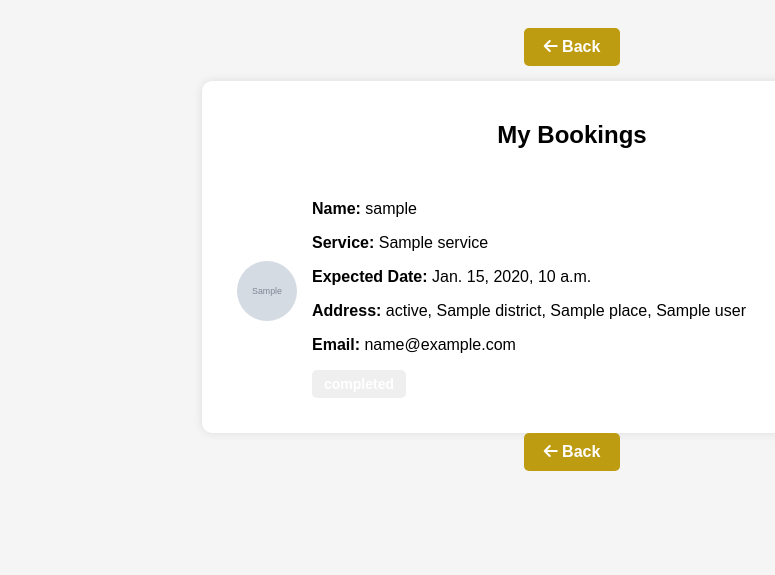
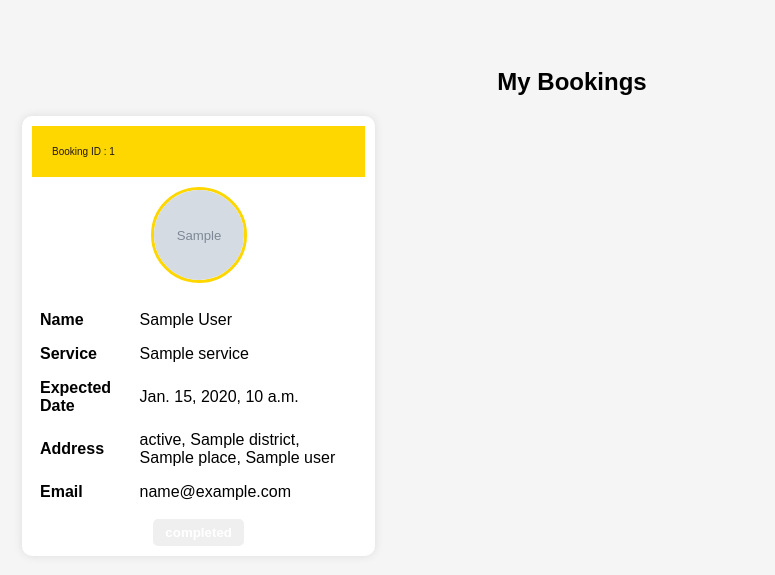
Before and after one commit to george-josephv/Project_nestassure, a Django app: template homecare/homecare_app/templates/myapp/worker_booking_list_view.html in a window 1280 px wide. Shown: the top 575 px of the page, without its empty margins (68-843 px from the left). Run offline with Django 3.2, Linux system fonts and the light colour scheme; the template is opened without the code that fills it: most values are stand-ins (such as "Sample title", 1, 10 or a date in 2020); grey boxes marked "Sample" are stand-in pictures.

Commit message:
working list

```diff
--- a/homecare/homecare_app/templates/myapp/worker_booking_list_view.html
+++ b/homecare/homecare_app/templates/myapp/worker_booking_list_view.html
@@ -12,83 +12,75 @@
             text-align: center;
             padding: 20px;
         }
-        .container {
-            max-width: 700px;
-            margin: auto;
-            background: white;
+        .main-container {
+        max-width: 100%;
+        margin: 0 auto;
+
         padding: 20px;
         border-radius: 10px;
-            box-shadow: 0 0 10px rgba(0, 0, 0, 0.1);
+
+    }
+        .container {
+            max-width: 1100px;
+            margin: auto;
+        }
+        h2 {
+            margin-bottom: 20px;
+        }
+        .booking-grid {
+            display: grid;
+            grid-template-columns: repeat(auto-fill, minmax(300px, 1fr));
+            gap: 20px;
         }
         .booking-card {
+            background: white;
+            padding: 10px;
+            border-radius: 10px;
+            box-shadow: 0 0 10px rgba(0, 0, 0, 0.1);
+            text-align: center;
+        }
+        .profile-image-container {
             display: flex;
-            align-items: center;
-            justify-content: space-between;
-            padding: 15px;
-            border-bottom: 1px solid #ddd;
-        }
-        .booking-card:last-child {
-            border-bottom: none;
+            justify-content: center;
+            margin-top: 10px;
         }
         .user-image {
-            width: 60px;
-            height: 60px;
+            width: 90px;
+            height: 90px;
             border-radius: 50%;
-            margin-right: 15px;
             object-fit: cover;
-        }
-        .details {
-            text-align: left;
-            flex-grow: 1;
-        }
-        .btn {
-            padding: 6px 12px;
-            border: none;
-            border-radius: 5px;
-            font-size: 14px;
-            cursor: pointer;
-            margin-left: 5px;
-        }
-        .btn-accept {
-            background: green;
-            color: white;
-        }
-        .btn-reject {
-            background: red;
-            color: white;
+            border: 3px solid #FFD700;
         }
         .btn-status {
     padding: 6px 12px;
     border-radius: 5px;
-            font-size: 14px;
     color: white;
     font-weight: bold;
-            cursor: default;
     border: none;
 }
-        .accepted {
-            background: green;
+        .btn-container {
+            display: flex;
+            justify-content: center;
+            gap: 10px;
+            margin-top: 10px;
+            margin-bottom: 30px;
         }
-        .rejected {
-            background: red;
+        .btn {
+            padding: 8px 15px;
+            border-radius: 5px;
+            font-size: 14px;
+            cursor: pointer;
+            font-weight: bold;
+            background: none;
+            border: none;
         }
-        .pending {
-            background: orange;
-        }
-        .btn-back {
-            display: inline-block;
-            padding: 10px 20px;
-            background:rgb(190, 156, 18);
-            color: white;
-            border-radius: 5px;
-            text-decoration: none;
-            font-weight: bold;
-            margin-bottom: 15px;
-        }
-        .btn-back:hover {
-            background:rgb(77, 214, 79);
-        }
-        /* Confirmation Box Styling */
+        .btn-accept { background: green; color: white; }
+        .btn-reject { background: red; color: white; }
+        .btn-status { padding: 6px 12px; border-radius: 5px; color: white; font-weight: bold; }
+        .accepted { background: green; }
+        .rejected { background: red; }
+        .pending { background: orange; }
+
         .confirmation-box {
             display: none;
             position: fixed;
@@ -112,6 +104,60 @@
             background: rgba(0, 0, 0, 0.5);
             z-index: 999;
         }
+        table {
+            width: 100%;
+            border-collapse: collapse;
+            margin-bottom: 10px;
+            margin-top: 20px;
+        }
+        th, td {
+            padding: 8px;
+            text-align: left;
+        }
+        .bookid {
+            text-align: left;
+            background-color: #FFD700;
+            color: #211717;
+            padding: 10px;
+        }
+        .bookid p {
+            margin-left: 10px;
+            font-size: 10px;
+        }
+         /* Responsive Design */
+         @media (max-width: 768px) {
+            .booking-grid {
+                grid-template-columns: repeat(auto-fill, minmax(100%, 1fr));
+            }
+            .btn-container {
+                flex-direction: column;
+                gap: 5px;
+            }
+            .btn {
+                width: 100%;
+            }
+        }
+
+        @media (max-width: 480px) {
+            body {
+                padding: 10px;
+            }
+            .container {
+                max-width: 100%;
+            }
+            .booking-card {
+                padding: 15px;
+            }
+            .user-image {
+                width: 70px;
+                height: 70px;
+            }
+            .btn {
+                font-size: 12px;
+                padding: 6px 10px;
+            }
+        }
+
     </style>
     <script>
         let selectedBookingId = null;
@@ -120,7 +166,7 @@
         function showConfirmation(bookingId, status) {
             selectedBookingId = bookingId;
             selectedStatus = status;
-            document.getElementById("confirmation-message").innerText = `You ${status} this work?`;
+            document.getElementById("confirmation-message").innerText = `Are you sure you want to ${status} this booking?`;
             document.getElementById("confirmation-box").style.display = "block";
             document.getElementById("overlay").style.display = "block";
         }
@@ -158,50 +204,48 @@
     </script>
 </head>
 <body>
-
-<!-- Overlay Background -->
+    <div class="main-container">
     <div id="overlay" class="overlay" onclick="hideConfirmation()"></div>
-
-<!-- Confirmation Box -->
     <div id="confirmation-box" class="confirmation-box">
         <p id="confirmation-message"></p>
         <button class="btn btn-accept" onclick="updateStatus()">Confirm</button>
         <button class="btn btn-reject" onclick="hideConfirmation()">Cancel</button>
     </div>
-
-<!-- Back Button (Top) -->
-<a href="javascript:history.back()" class="btn-back"><i class="fa fa-arrow-left"></i> Back</a>
-
     <div class="container">
         <h2>My Bookings</h2>
-
-    {% for booking in bookings %}
+        <div class="booking-grid">
+            {% for booking in bookings|dictsortreversed:"id" %}
                 <div class="booking-card">
+                    <div class="bookid">
+                        <p>Booking ID : {{ booking.booking_id }}</p>
+                    </div>
+                    <div class="profile-image-container">
                         <img src="{{ booking.user.profile_picture.url }}" alt="User Image" class="user-image">
+                    </div>
                     <div class="details">
-                <p><strong>Name:</strong> {{ booking.user.username }}</p>
-                <p><strong>Service:</strong> {{ booking.service.service_name }}</p>
-                <p><strong>Expected Date:</strong> {{ booking.expected_date }}</p>
-                <p><strong>Address:</strong> {{ booking.user.state }}, {{ booking.user.district }}, {{ booking.user.place }}, {{ booking.user.housename }}</p>
-                <p><strong>Email:</strong> {{ booking.user.email }}</p>
+                        <table>
+                            <tr><th>Name</th><td>{{ booking.user.first_name }} {{ booking.user.last_name }}</td></tr>
+                            <tr><th>Service</th><td>{{ booking.service.service_name }}</td></tr>
+                            <tr><th>Expected Date</th><td>{{ booking.expected_date }}</td></tr>
+                            <tr><th>Address</th><td>{{ booking.user.state }}, {{ booking.user.district }}, {{ booking.user.place }}, {{ booking.user.housename }}</td></tr>
+                            <tr><th>Email</th><td>{{ booking.user.email }}</td></tr>
+                        </table>
                         <div id="status-container-{{ booking.id }}">
                             <button class="btn-status {{ booking.status }}">{{ booking.status }}</button>
                         </div>
-            </div>
                         {% if booking.status == "pending" %}
-                <div id="buttons-{{ booking.id }}">
+                            <div id="buttons-{{ booking.id }}" class="btn-container">
                                 <button class="btn btn-accept" onclick="showConfirmation({{ booking.id }}, 'accepted')">Accept</button>
                                 <button class="btn btn-reject" onclick="showConfirmation({{ booking.id }}, 'rejected')">Reject</button>
                             </div>
                         {% endif %}
                     </div>
+                </div>
             {% empty %}
                 <p>No bookings found.</p>
             {% endfor %}
         </div>
-
-<!-- Back Button (Bottom) -->
-<a href="javascript:history.back()" class="btn-back"><i class="fa fa-arrow-left"></i> Back</a>
-
+    </div>
+</div>
 </body>
 </html>
```
Lines whose indentation alone changed are shown as unchanged.
